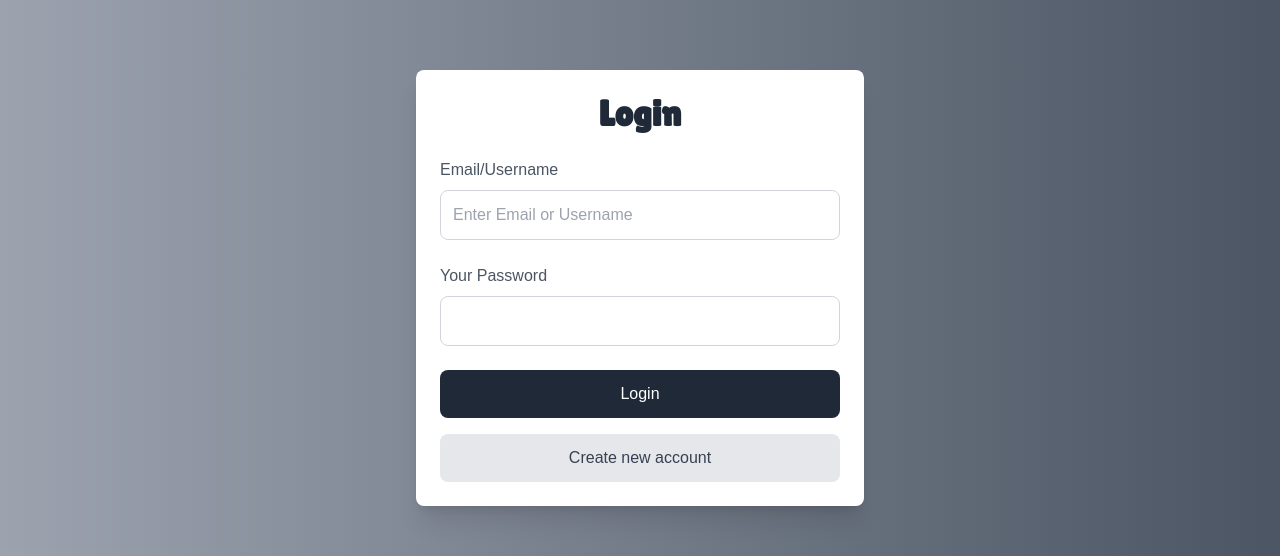
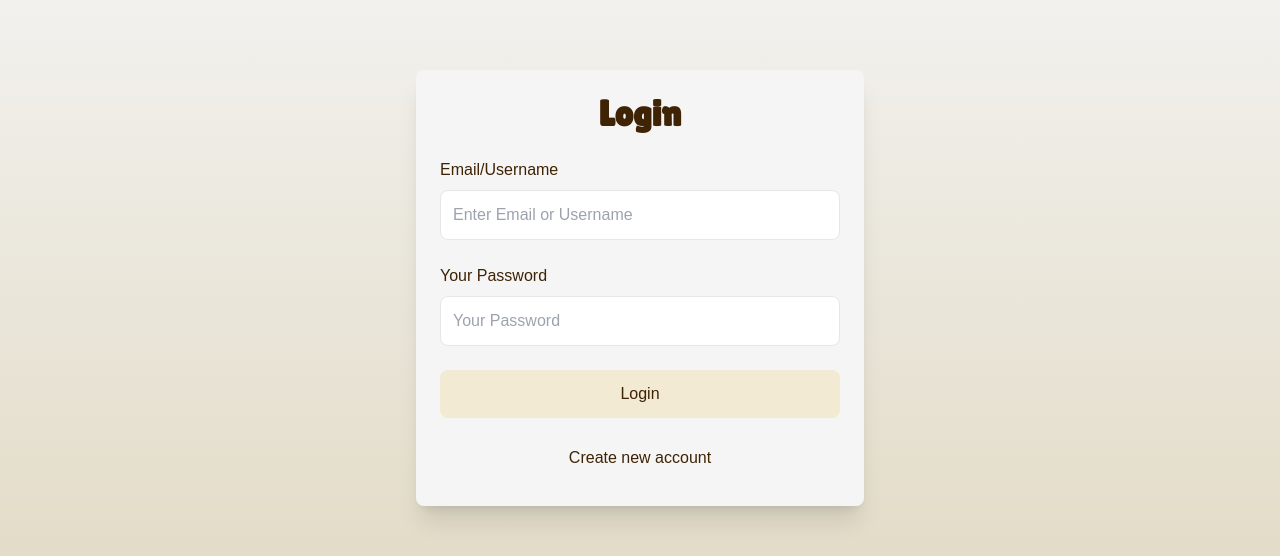
Before and after one commit to theSchein/Bennies, a Next.js app: page /signin in a window 1280 px wide. Shown: the part 181-737 px from the top of the page. Built offline with nearby package versions, Linux system fonts and the light colour scheme; no server answers; a web font is replaced by a local one.

Commit message:
refactor signin components into hooks and forms and completed a styling overhaul

```diff
--- a/src/components/auth/auth-form.js
+++ b/src/components/auth/auth-form.js
@@ -53,9 +53,10 @@ function AuthForm() {
 
     async function submitHandler(event) {
         event.preventDefault();
+        console.log('password', passwordInputRef);
 
-        const enteredIdentifier = emailInputRef.current.value;
-        const enteredPassword = passwordInputRef.current.value;
+        const enteredIdentifier = emailInputRef;
+        const enteredPassword = passwordInputRef;
         const passwordError = validatePassword(enteredPassword);
         if (passwordError) {
             alert(passwordError);
--- /dev/null
+++ b/src/components/auth/authForm.jsx
@@ -0,0 +1,67 @@
+import useAuthForm from "../hooks/useAuthForm";
+import AuthInputField from "./authInputField";
+
+function AuthForm() {
+    const {
+        emailInputRef,
+        usernameInputRef,
+        passwordInputRef,
+        isLogin,
+        switchAuthModeHandler,
+        submitHandler,
+    } = useAuthForm();
+
+    return (
+        <section className="min-h-screen flex items-center justify-center bg-gradient-light dark:bg-gradient-dark py-6 px-4 sm:px-6 lg:px-8">
+            <div className="max-w-md w-full space-y-6 bg-light-primary dark:bg-dark-primary p-6 rounded-lg shadow-xl ">
+                <h1 className="text-center text-4xl font-bold text-light-quaternary dark:text-dark-quaternary mb-6">
+                    {isLogin ? "Login" : "Sign Up"}
+                </h1>
+                <form onSubmit={submitHandler} className="space-y-6 text-light-quaternary dark:text-dark-quaternary">
+                    <AuthInputField
+                        type="text"
+                        id="emailOrUsername"
+                        required
+                        ref={emailInputRef}
+                        placeholder="Enter Email or Username"
+                        label={isLogin ? "Email/Username" : "Your Email"}
+                    />
+                    {!isLogin && (
+                        <AuthInputField
+                            type="username"
+                            id="username"
+                            required
+                            ref={usernameInputRef}
+                            placeholder="Your Username"
+                            label="Your Username"
+                        />
+                    )}
+                    <AuthInputField
+                        type="password"
+                        id="password"
+                        required
+                        ref={passwordInputRef}
+                        placeholder="Your Password"
+                        label="Your Password"
+                    />
+                    <div className="flex flex-col space-y-4">
+                        <button className="p-3 bg-light-secondary dark:bg-dark-secondary rounded-lg hover:bg-light-tertiary dark:hover:bg-dark-tertiary transition duration-300">
+                            {isLogin ? "Login" : "Create Account"}
+                        </button>
+                        <button
+                            type="button"
+                            onClick={switchAuthModeHandler}
+                            className="p-3 bg-light-primary dark:bg-dark-primary text-light-quaternary dark:text-dark-quaternary rounded-lg hover:bg-light-tertiary dark:hover:bg-dark-tertiary transition duration-300"
+                        >
+                            {isLogin
+                                ? "Create new account"
+                                : "Login with existing account"}
+                        </button>
+                    </div>
+                </form>
+            </div>
+        </section>
+    );
+}
+
+export default AuthForm;
--- /dev/null
+++ b/src/components/auth/authInputField.jsx
@@ -0,0 +1,19 @@
+// components/auth/authInputField.js
+import React, { forwardRef } from 'react';
+
+const AuthInputField = forwardRef(({ type, id, required, placeholder, label }, ref) => (    <div className="flex flex-col">
+        <label htmlFor={id} className="  mb-2">
+            {label}
+        </label>
+        <input
+            type={type}
+            id={id}
+            required={required}
+            ref={ref}
+            placeholder={placeholder}
+            className="p-3 border  rounded-lg focus:outline-none focus:border-light-tertiary focus:ring-1 dark:focus:ring-dark-tertiary transition duration-300"
+        />
+    </div>
+));
+
+export default AuthInputField;
--- a/src/components/footer/footer.jsx
+++ b/src/components/footer/footer.jsx
@@ -37,7 +37,7 @@ function Footer() {
                             <p>(814)-215-3331</p>
                         </div>
 
-                        <div className="mt-10 bg-light-primary dark:bg-dark-primary p-4 sm:p-6 lg:p-8 rounded-2xl bg-opacity-50 shadow-xl max-w-md w-full">
+                        <div className="mt-10 bg-light-primary dark:bg-dark-primary p-4 sm:p-6 lg:p-8 rounded-2xl bg-opacity-50 shadow-xl max-w-md mb-5 w-full">
                             <h3 className="text-xl sm:text-2xl lg:text-2xl mb-4 text-secondary font-subheading font-bold text-center">
                                 {"Sign up for our Newsletter"}
                             </h3>
--- /dev/null
+++ b/src/components/hooks/useAuthForm.jsx
@@ -0,0 +1,103 @@
+// components/hoks/useAuthForm.js
+// logic for signing in and signing up
+
+import { useState, useRef } from "react";
+import { signIn } from "next-auth/react";
+import { useRouter } from "next/router";
+
+function useAuthForm() {
+    const emailInputRef = useRef();
+    const usernameInputRef = useRef();
+    const passwordInputRef = useRef();
+    const [isLogin, setIsLogin] = useState(true);
+    const router = useRouter();
+
+    const switchAuthModeHandler = () => {
+        setIsLogin((prevState) => !prevState);
+    };
+
+    async function createUser(email_address, username, password) {
+        const response = await fetch("/api/auth/register", {
+            method: "POST",
+            body: JSON.stringify({ email_address, username, password }),
+            headers: {
+                "Content-Type": "application/json",
+            },
+        });
+
+        const data = await response.json();
+
+        if (!response.ok) {
+            return data;
+        }
+
+        return data;
+    }
+
+    function validatePassword(password) {
+        if (password.length < 8) {
+            return "Password should be at least 8 characters.";
+        }
+        if (!/[A-Z]/.test(password)) {
+            return "Password should contain at least one uppercase letter.";
+        }
+        if (!/[a-z]/.test(password)) {
+            return "Password should contain at least one lowercase letter.";
+        }
+        if (!/[0-9]/.test(password)) {
+            return "Password should contain at least one number.";
+        }
+        return null;
+    }
+
+    const submitHandler = async (event) => {
+        event.preventDefault();
+        const enteredIdentifier = emailInputRef.current.value;
+        const enteredPassword = passwordInputRef.current.value;
+        const passwordError = validatePassword(enteredPassword);
+        if (passwordError) {
+            alert(passwordError);
+            return;
+        }
+        if (isLogin) {
+            const result = await signIn("credentials", {
+                redirect: false,
+                identifier: enteredIdentifier,
+                password: enteredPassword,
+            });
+
+            if (result && result.error) {
+                alert(result.error);
+            } else {
+                router.replace("/profile");
+            }
+        } else {
+            try {
+                const enteredUsername = usernameInputRef.current.value;
+                const result = await createUser(
+                    enteredIdentifier,
+                    enteredUsername,
+                    enteredPassword,
+                );
+                if (result.error) {
+                    alert(result.error);
+                } else {
+                    router.replace("/profile");
+                }
+            } catch (error) {
+                console.error(error);
+            }
+        }
+    };
+
+    return {
+        emailInputRef,
+        usernameInputRef,
+        passwordInputRef,
+        isLogin,
+        switchAuthModeHandler,
+        submitHandler,
+    };
+}
+
+export default useAuthForm;
--- a/src/pages/signin.js
+++ b/src/pages/signin.js
@@ -1,6 +1,6 @@
 // pages/signin.js
 // signin page using next-auth and nextjs
-import AuthForm from "@/components/auth/auth-form";
+import AuthForm from "@/components/auth/authForm";
 
 export default function SignInPage() {
     return (
```
